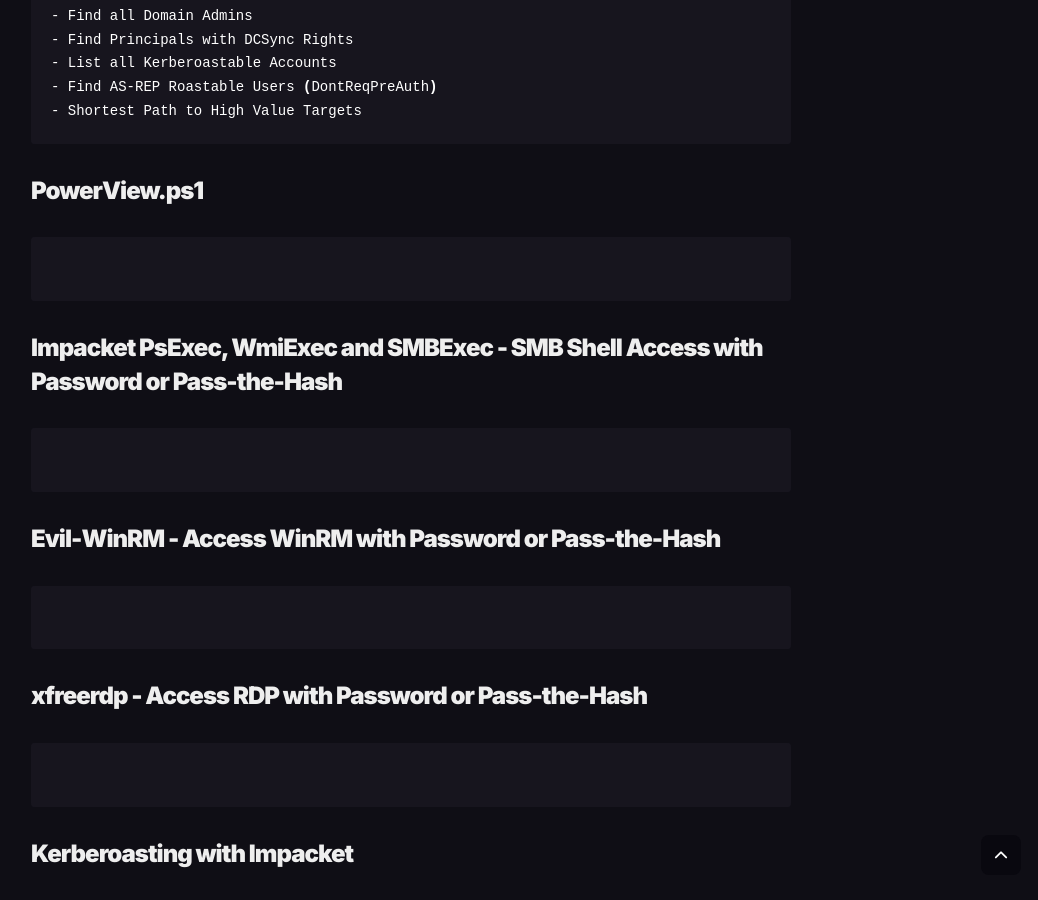
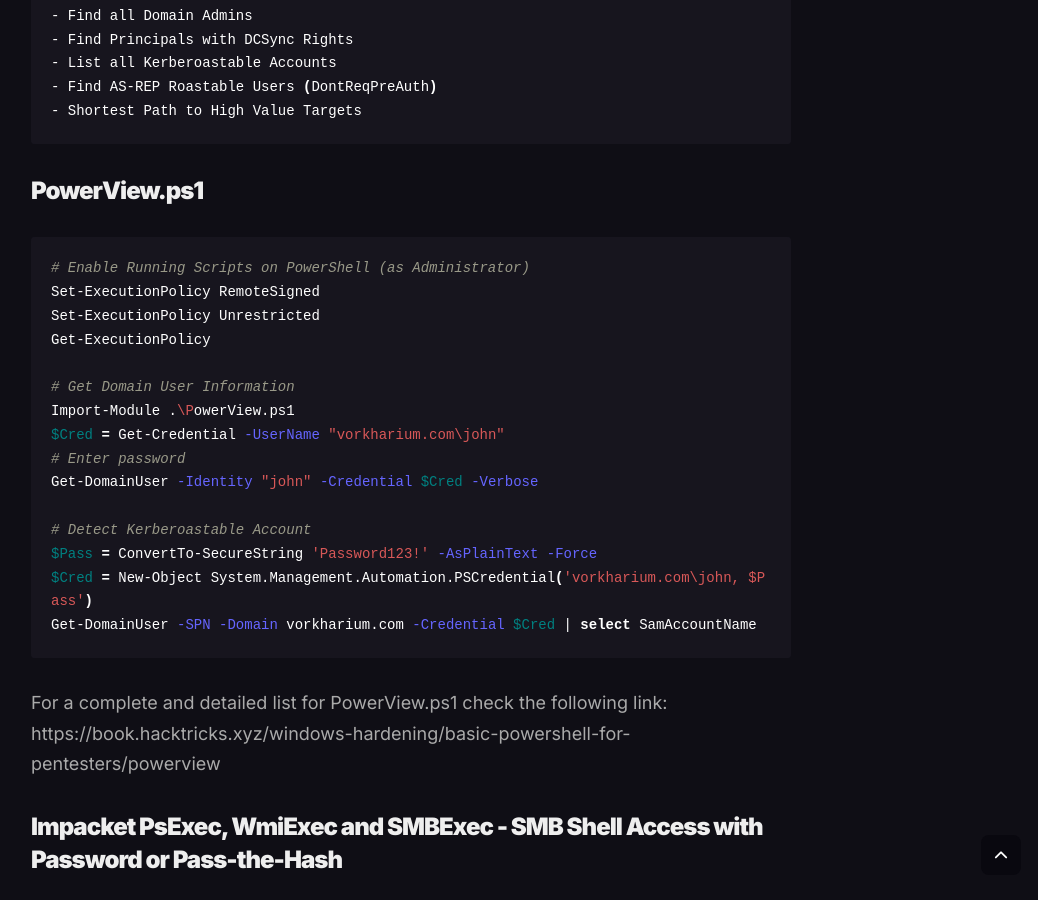
Before and after one commit to Vorkharium/vorkharium.github.io, a Jekyll site: the page built from _posts/2024-11-01-Attacking-Active-Directory-Cheatsheet.md, in a window 1280 px wide and 900 px high, scrolled down 9734 px. Shown: the whole window, without its empty margins (229-1267 px from the left). Built offline with Jekyll 4.4.1, drawn with Linux system fonts in a browser that asks for light colours; comment, search, counter and statistics services are not loaded.

Commit message:
Update 2024-11-01-Attacking-Active-Directory-Cheatsheet.md

````diff
--- a/_posts/2024-11-01-Attacking-Active-Directory-Cheatsheet.md
+++ b/_posts/2024-11-01-Attacking-Active-Directory-Cheatsheet.md
@@ -335,8 +335,24 @@
 ```
 ### PowerView.ps1
 ```shell
+# Enable Running Scripts on PowerShell (as Administrator)
+Set-ExecutionPolicy RemoteSigned
+Set-ExecutionPolicy Unrestricted
+Get-ExecutionPolicy
 
+# Get Domain User Information
+Import-Module .\PowerView.ps1
+$Cred = Get-Credential -UserName "vorkharium.com\john"
+# Enter password
+Get-DomainUser -Identity "john" -Credential $Cred -Verbose
+
+# Detect Kerberoastable Account
+$Pass = ConvertTo-SecureString 'Password123!' -AsPlainText -Force
+$Cred = New-Object System.Management.Automation.PSCredential('vorkharium.com\john, $Pass')
+Get-DomainUser -SPN -Domain vorkharium.com -Credential $Cred | select SamAccountName
 ```
+For a complete and detailed list for PowerView.ps1 check the following link:
+https://book.hacktricks.xyz/windows-hardening/basic-powershell-for-pentesters/powerview
 ### Impacket PsExec, WmiExec and SMBExec - SMB Shell Access with Password or Pass-the-Hash
 ```shell
 
````
